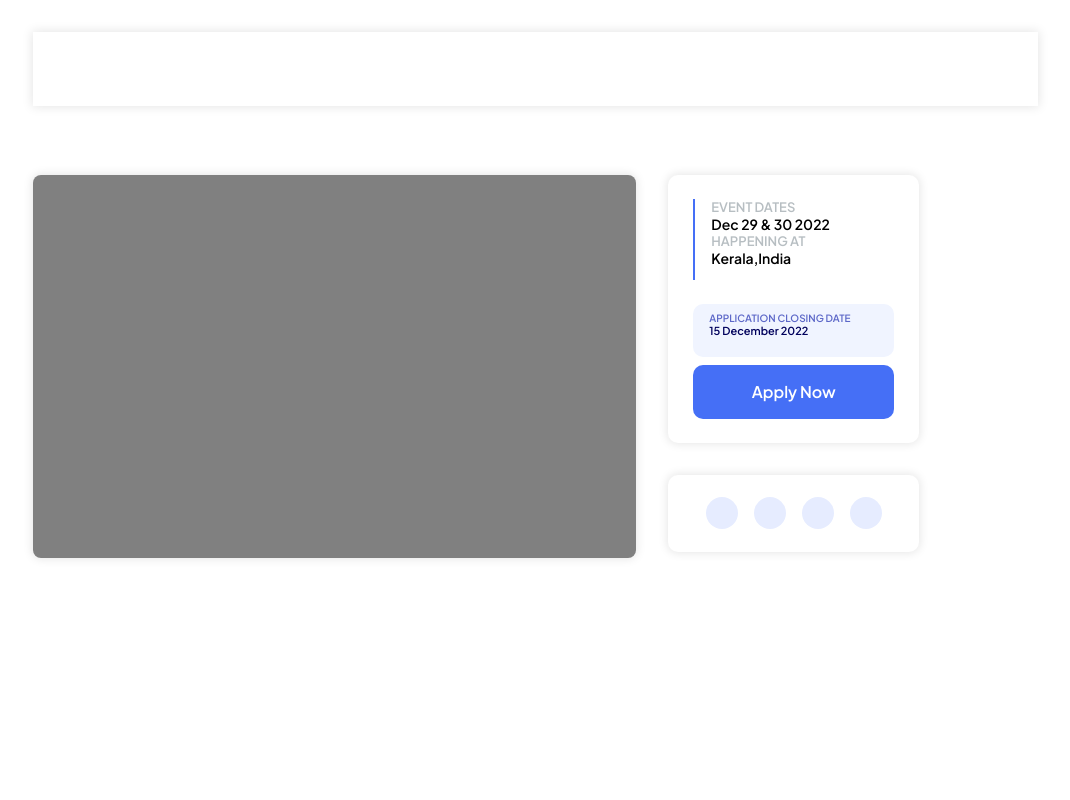
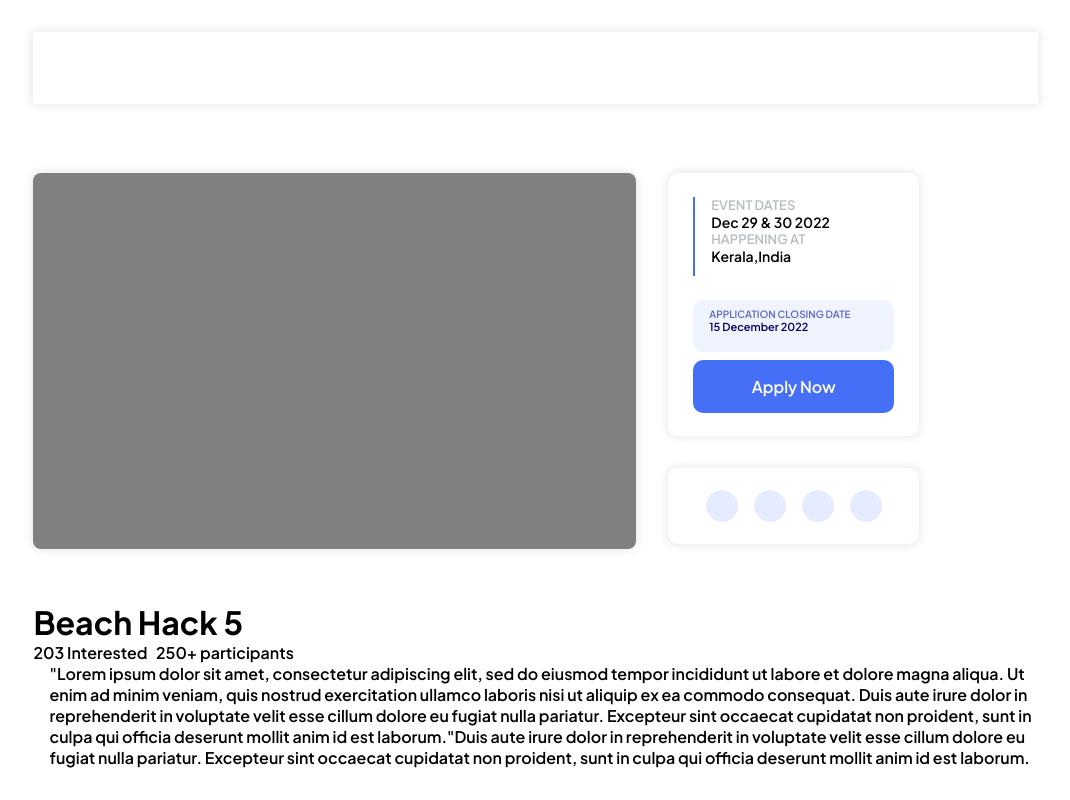
Before and after one commit to sujishna/repo, a plain HTML site: page index.html in a window 1280 px wide. Shown: the whole page, without its empty margins (210-1280 px from the left). Drawn offline with Linux system fonts and the light colour scheme; a web font is replaced by a local one.

Commit message:
index.html

```diff
--- a/index.html
+++ b/index.html
@@ -1,5 +1,6 @@
 <!DOCTYPE html>
 <html lang="en">
+
 <head>
     <meta charset="UTF-8">
     <meta name="viewport" content="width=device-width, initial-scale=1.0">
@@ -9,6 +10,7 @@
     <script src="https://kit.fontawesome.com/5be8782ad0.js" crossorigin="anonymous"></script>
 
 </head>
+
 <body>
     <div class="main">
         <div class="dashboard"></div>
@@ -31,7 +33,9 @@
                                 <p class="p3">APPLICATION CLOSING DATE</p>
                                 <p class="p4">15 December 2022</p>
                             </div>
-                        <div class="applynow"><p>Apply Now</p></div>
+                            <div class="applynow">
+                                <p>Apply Now</p>
+                            </div>
                         </div>
                         <div class="connect">
                             <section></section>
@@ -41,12 +45,34 @@
                         </div>
                     </div>
                 </div>
+
             <div class="desc">
-                <div class="description"></div>
+                <div class="description">
+                    <span class="hackprofile"></span>
+                    <div>
+                        <h1>Beach Hack 5</h1>
+                        <div>
+                            <span>203 Interested</span>
+                            &nbsp;
+                            <span> 250+ participants</span>
+                        </div>
+                    </div>
+                    <span class="love"></span>
+                </div>
+
+                <p>
+                    "Lorem ipsum dolor sit amet, consectetur adipiscing elit, sed do eiusmod tempor incididunt ut labore
+                    et dolore magna aliqua. Ut enim ad minim veniam, quis nostrud exercitation ullamco laboris nisi ut
+                    aliquip ex ea commodo consequat. Duis aute irure dolor in reprehenderit in voluptate velit esse
+                    cillum dolore eu fugiat nulla pariatur. Excepteur sint occaecat cupidatat non proident, sunt in
+                    culpa qui officia deserunt mollit anim id est laborum."Duis aute irure dolor in reprehenderit in
+                    voluptate velit esse cillum dolore eu fugiat nulla pariatur. Excepteur sint occaecat cupidatat non
+                    proident, sunt in culpa qui officia deserunt mollit anim id est laborum.
+                </p>
+            </div>
         </div>
     </div>
 
-    </div>
+</body>
 
-</body>
 </html>
```
Lines whose indentation alone changed are shown as unchanged.
